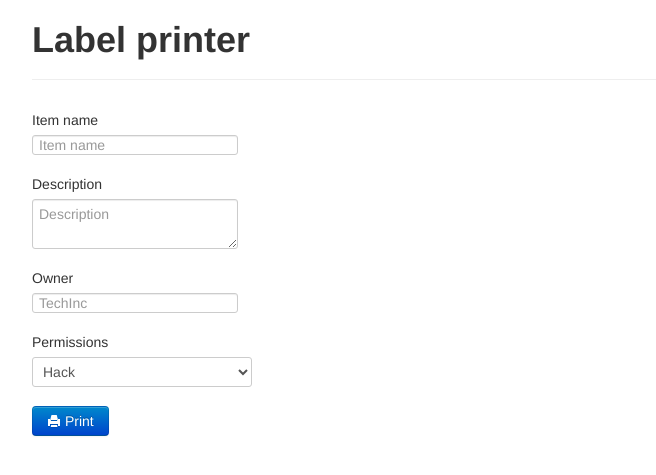
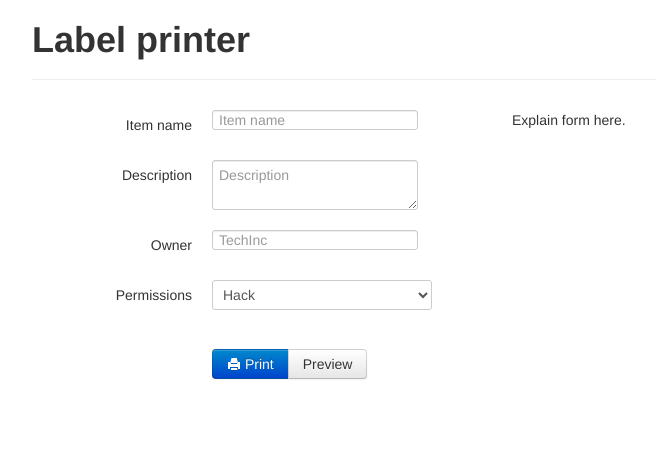
Before and after one commit to techinc/inventory_labels, a Flask app: page / in a window 1280 px wide. Shown: the top 475 px of the page, without its empty margins (138-794 px from the left). Run offline with Flask 2, Linux system fonts and the light colour scheme; some libraries are stand-ins or nearby versions.

Commit message:
More form fixes

```diff
--- a/static/js/form.js
+++ b/static/js/form.js
@@ -1,11 +1,22 @@
-$("#submit").prop("type", "button");
-$("#submit").click(function() {
+$("#alert").hide();
+$("#print").prop("type", "button");
+$("button").click(function() {
+    $('#alert').hide();
+    $(this).button('loading');
 	$.ajax({
-		url: 'print',
-		data: {},
+		url: this.id,
+		data: $('form').serialize(),
 		success: function(data) {
-			$('.result').html(data);
+			$('#results').html(data);
 			alert('Load was performed.');
-		}
+		},
+        error: function(jqXHR, textStatus) {
+            fancyError('Something went wrong: '+textStatus);
+        }
 	});
+    $(this).button('reset');
 });
+
+fancyError = function(message) {
+    $('#alert').html('<strong>Error!</strong> '+message).show();
+}
--- a/templates/form.html
+++ b/templates/form.html
@@ -2,38 +2,43 @@
 <head>
     <title>Label Printer</title>
     <link href="{{ url_for('static', filename='css/bootstrap.min.css') }}" rel="stylesheet">
+    <style>
+        .form-actions{border-top:none;background-color:#ffffff;}
+    </style>
 </head>
 <body>
     <div class="container">
         <div class="page-header">
             <h1>Label printer</h1>
         </div>
+        <div id="alert" class="alert">
+            <strong>Heads up!</strong> This form works better if you enable Javascript.
+        </div>
         <div class="row">
-            <form action="/print" method="post">
-                <div class="span2">
-                    <form class="form-horizontal">
+            <div class="span6">
+                <form action="/print" method="post" class="form-horizontal">
                     <div class="control-group">
                         <label class="control-label" for="name">Item name</label>
                         <div class="controls">
-                                <input type="text" id="name" placeholder="Item name">
+                            <input type="text" name="name" placeholder="Item name">
                         </div>
                     </div>
                     <div class="control-group">
                         <label class="control-label" for="desc">Description</label>
                         <div class="controls">
-                                <textarea id="desc" placeholder="Description"></textarea>
+                            <textarea name="desc" placeholder="Description"></textarea>
                         </div>
                     </div>
                     <div class="control-group">
                         <label class="control-label" for="owner">Owner</label>
                         <div class="controls">
-                                <input type="text" id="owner" placeholder="TechInc">
+                            <input type="text" name="owner" placeholder="TechInc">
                         </div>
                     </div>
                     <div class="control-group">
                         <label class="control-label" for="perms">Permissions</label>
                         <div class="controls">
-                                <select id="perms">
+                            <select name="perms">
                                 <option>Hack</option>
                                 <option>Hack non-destructively</option>
                                 <option>Do not hack</option>
@@ -41,16 +46,19 @@
                             </select>
                         </div>
                     </div>
-                        <div class="control-group">
-                            <div class="controls">
-                                <button name="submit" type="submit" class="btn btn-primary"><i class="icon-print icon-white"></i> Print</button>
-                            </div>
+                    <div class="form-actions btn-group">
+                        <button type="submit" name="submit"  id="print" class="btn btn-primary" data-loading-text="Printing..."><i class="icon-print icon-white"></i> Print</button>
+                        <button type="button" class="btn" id="preview">Preview</button>
                     </div>
                 </form>
             </div>
-            </form>
+            <div class="span6" id="results">
+                Explain form here.
             </div>
         </div>
+    </div>
+	<script src="http://ajax.googleapis.com/ajax/libs/jquery/1.8.2/jquery.min.js"></script>
     <script src="{{ url_for('static', filename='js/bootstrap.min.js') }}"></script>
+	<script src="{{ url_for('static', filename='js/form.js') }}"></script>
 </body>
 </html>
```
Also changed, not shown: static/form.html (+18 -11 lines). Lines whose indentation alone changed are shown as unchanged.
